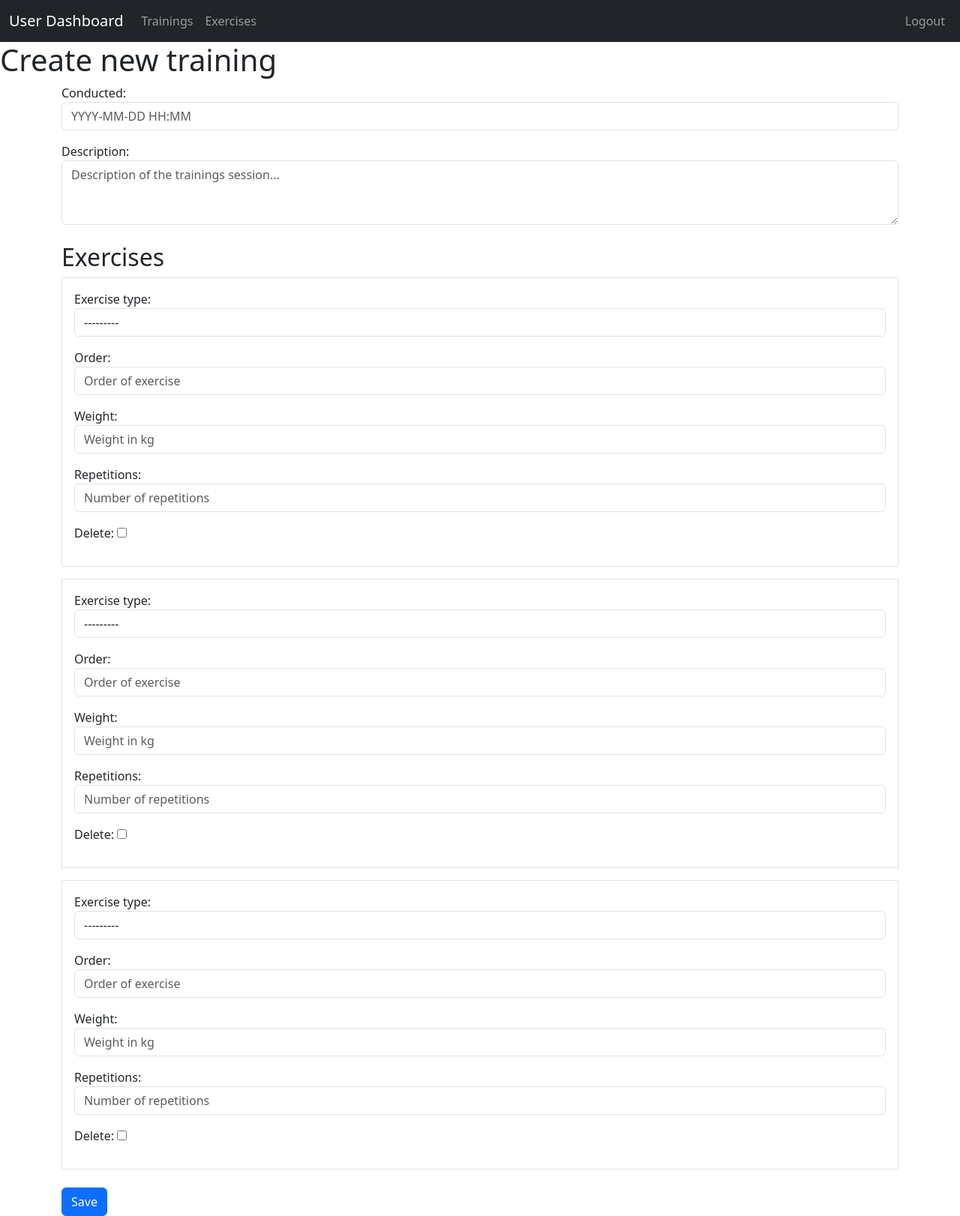
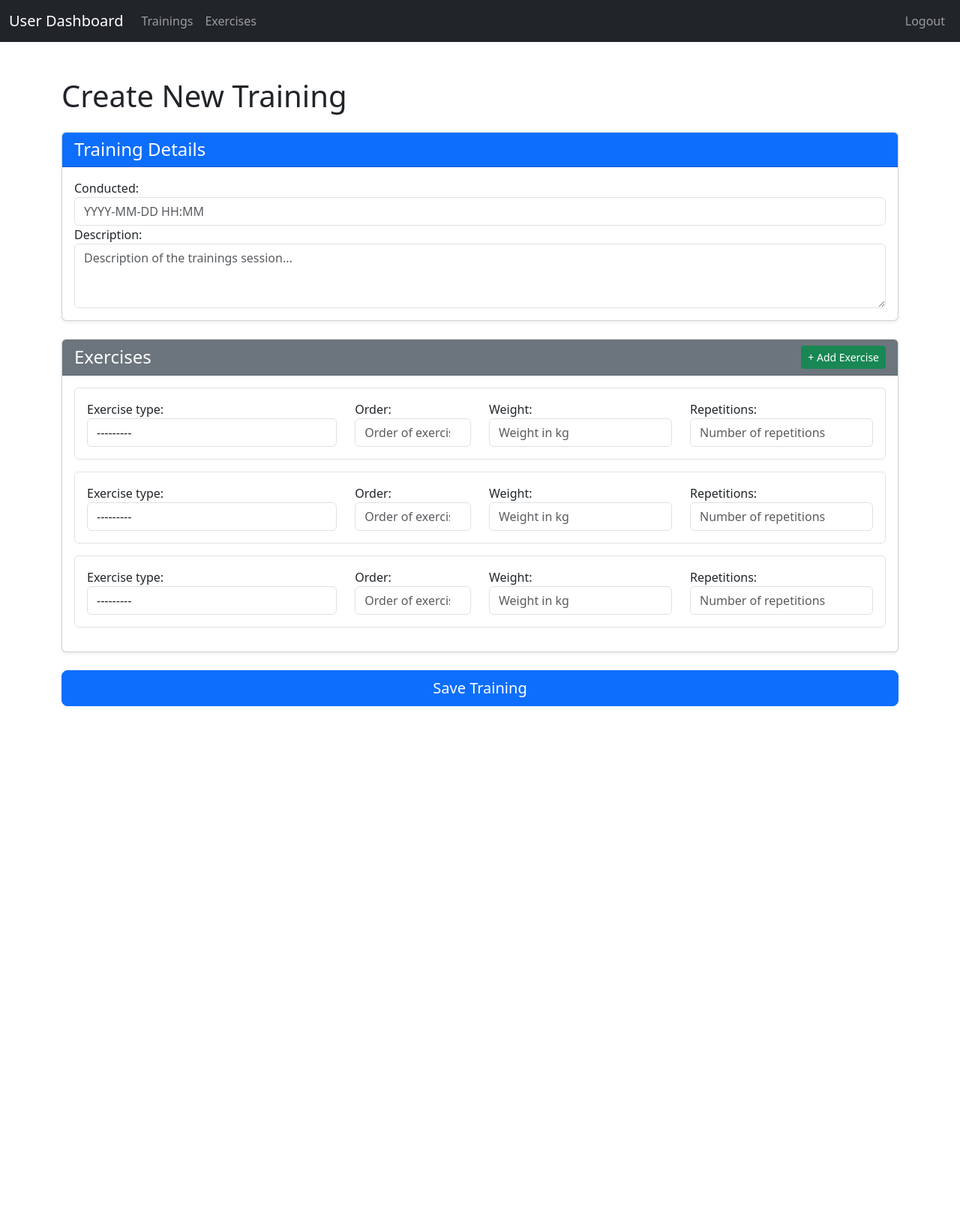
Before and after one commit to Flynotfly/GymStat, a Django app: page /training/create/ in a window 1280 px wide. Shown: the whole page at 75% size. After the commit the page ends 942 px from the top, so only its background shows below. Run offline with Django 5.2, Linux system fonts and the light colour scheme; the visitor is signed in with stand-in values (Sample User, id 1); data that the repository does not hold is empty.

Commit message:
Redesign create training template

```diff
--- a/gymstat/training/templates/training/details.html
+++ b/gymstat/training/templates/training/details.html
@@ -9,32 +9,83 @@
 {% endblock %}
 
 {% block content %}
-	<h1>{% if training %}
-		Training {{ training.pk }}
-	{% else %}
-		Create new training
-	{% endif %}</h1>
+<div class="container mt-5">
+	<h1 class="mb-4 d-flex justify-content-between align-items-center">
+        {% if training %}
+            Edit Training #{{ training.pk }}
+        {% else %}
+            Create New Training
+        {% endif %}
+    </h1>
 
-    <form id="training-form" method="post" class="container">{% csrf_token %}
-        <div class="mb-4">
-            {{ training_form.as_p }}
+    <form id="training-form" method="post" class="needs-validation" novalidate>{% csrf_token %}
+        <!-- Training Details -->
+        <div class="card mb-4 shadow-sm">
+            <div class="card-header bg-primary text-white">
+                <h4 class="mb-0">Training Details</h4>
+            </div>
+            <div class="card-body">
+                {{ training_form.conducted.label_tag }}
+                {{ training_form.conducted }}
+                {% if training_form.conducted.errors %}
+                    <div class="text-danger">{{ training_form.conducted.errors }}</div>
+                {% endif %}
+
+                {{ training_form.description.label_tag }}
+                {{ training_form.description }}
+                {% if training_form.description.errors %}
+                    <div class="text-danger">{{ training_form.description.errors }}</div>
+                {% endif %}
+            </div>
         </div>
 
-        <h2>Exercises</h2>
-        <div id="exercises" class="mb-4">
-            {{ exercise_formset.management_form }}
-            {% for form in exercise_formset %}
-            	<div class="exercise-form border p-3 mb-3">
-                    {{ form.as_p }}
+        <!-- Exercises Section -->
+        <div class="card mb-4 shadow-sm">
+            <div class="card-header bg-secondary text-white d-flex justify-content-between align-items-center">
+                <h4 class="mb-0">Exercises</h4>
+                <button type="button" class="btn btn-sm btn-success" id="add-exercise">
+                    + Add Exercise
+                </button>
+            </div>
+            <div class="card-body" id="exercises">
+                {{ exercise_formset.management_form }}
+                {% for form in exercise_formset %}
+                <div class="border rounded p-3 mb-3 exercise-form">
+                    <div class="row">
+                        <div class="col-md-4">
+                            {{ form.exercise_type.label_tag }}
+                            {{ form.exercise_type }}
+                            {% if form.exercise_type.errors %}
+                                <div class="text-danger">{{ form.exercise_type.errors }}</div>
+                            {% endif %}
+                        </div>
+                        <div class="col-md-2">
+                            {{ form.order.label_tag }}
+                            {{ form.order }}
+                        </div>
+                        <div class="col-md-3">
+                            {{ form.weight.label_tag }}
+                            {{ form.weight }}
+                        </div>
+                        <div class="col-md-3">
+                            {{ form.repetitions.label_tag }}
+                            {{ form.repetitions }}
+                        </div>
+                    </div>
                 </div>
-            {% endfor %}
+                {% endfor %}
+            </div>
         </div>
 
-        <input type="submit" class="btn btn-primary" value="Save">
+        <!-- Submit Button -->
+        <div class="d-grid">
+            <button type="submit" class="btn btn-primary btn-lg">Save Training</button>
+        </div>
 
     </form>
 
-    <div id="training-form-response"></div>
+    <div id="training-form-response" class="mt-4"></div>
+</div>
 {% endblock %}
 
 {% block domready %}
@@ -53,13 +104,13 @@
             body: formData
         }).then(response => response.json()).then(data => {
             if (data.success) {
-                responseDiv.innerHTML = '<p>Form saved successfully<p>';
+                responseDiv.innerHTML = '<div class="alert alert-success">Training saved successfully!</div>';
             } else {
-                responseDiv.innerHTML = '<p>Error saving the form.</p>';
+                responseDiv.innerHTML = '<div class="alert alert-danger">Error saving training.</div>';
                 console.error('Errors:', data.errors);
             }
         }).catch(error => {
-            responseDiv.innerHTML = '<p>An error occurred.</p>';
+            responseDiv.innerHTML = '<div class="alert alert-danger">An error occurred.</div>';
             console.error('Error:', error);
         });
     });
```
